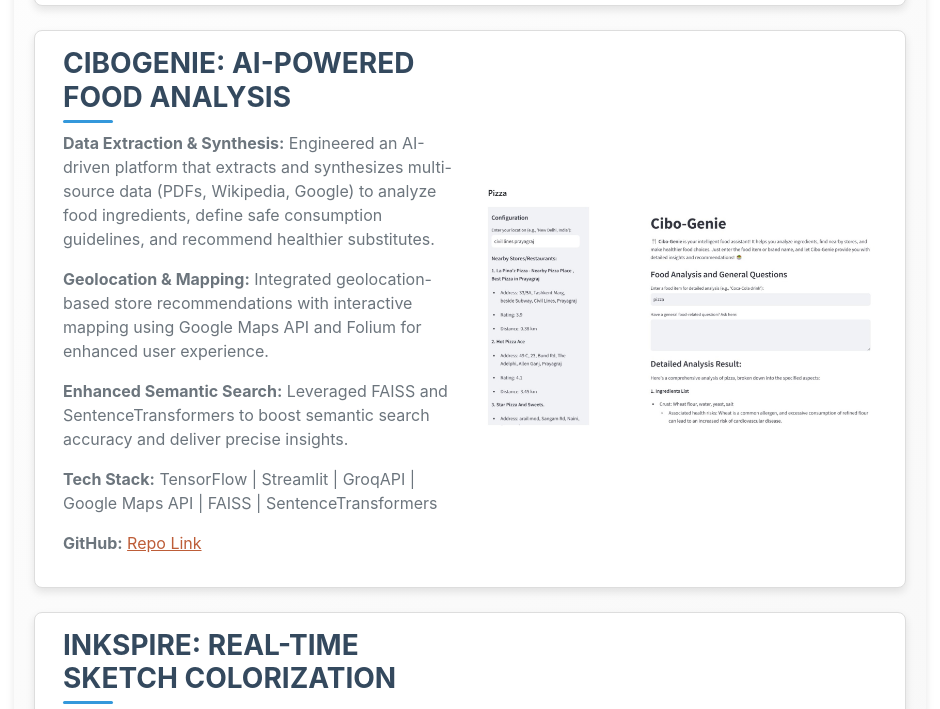
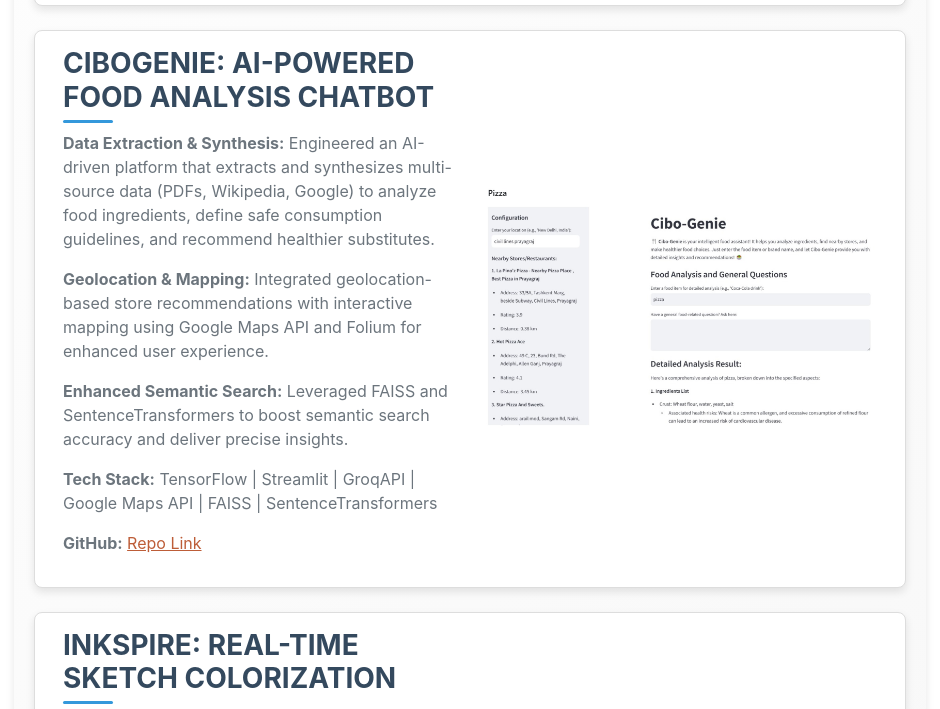
Before and after one commit to ranjeetkulkarni/Portfolio, a plain HTML site: page index.html in a window 1280 px wide. Shown: the part 3797-4506 px from the top of the page, without its empty margins (306-1246 px from the left). Drawn offline with nearby package versions, Linux system fonts and the light colour scheme; a web font is replaced by a local one.

Commit message:
chatbot addition

```diff
--- a/index.html
+++ b/index.html
@@ -474,7 +474,7 @@
       <div class="col-md-6">
         <h3 class="project-title">
           <a href="https://github.com/ranjeetkulkarni/CiboGenie" target="_blank">
-            CiboGenie: AI-Powered Food Analysis
+            CiboGenie: AI-Powered Food Analysis ChatBot
           </a>
         </h3>
         <p>
```
